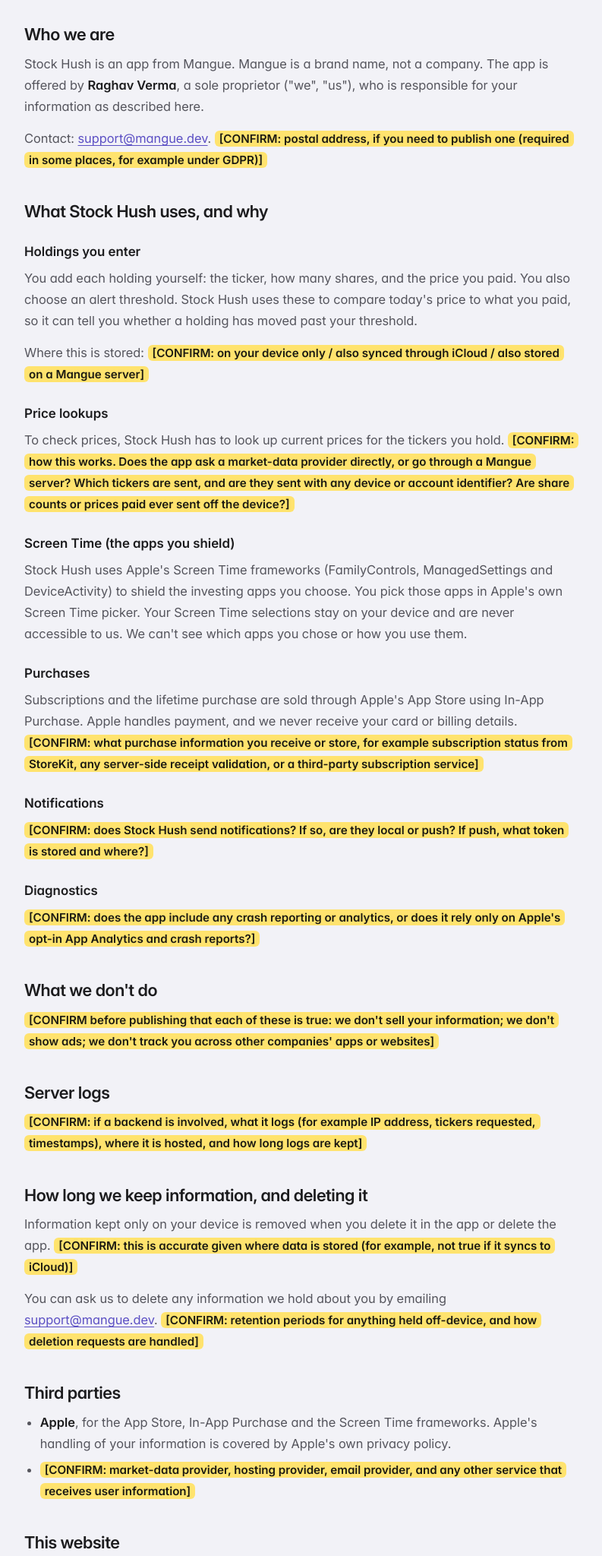
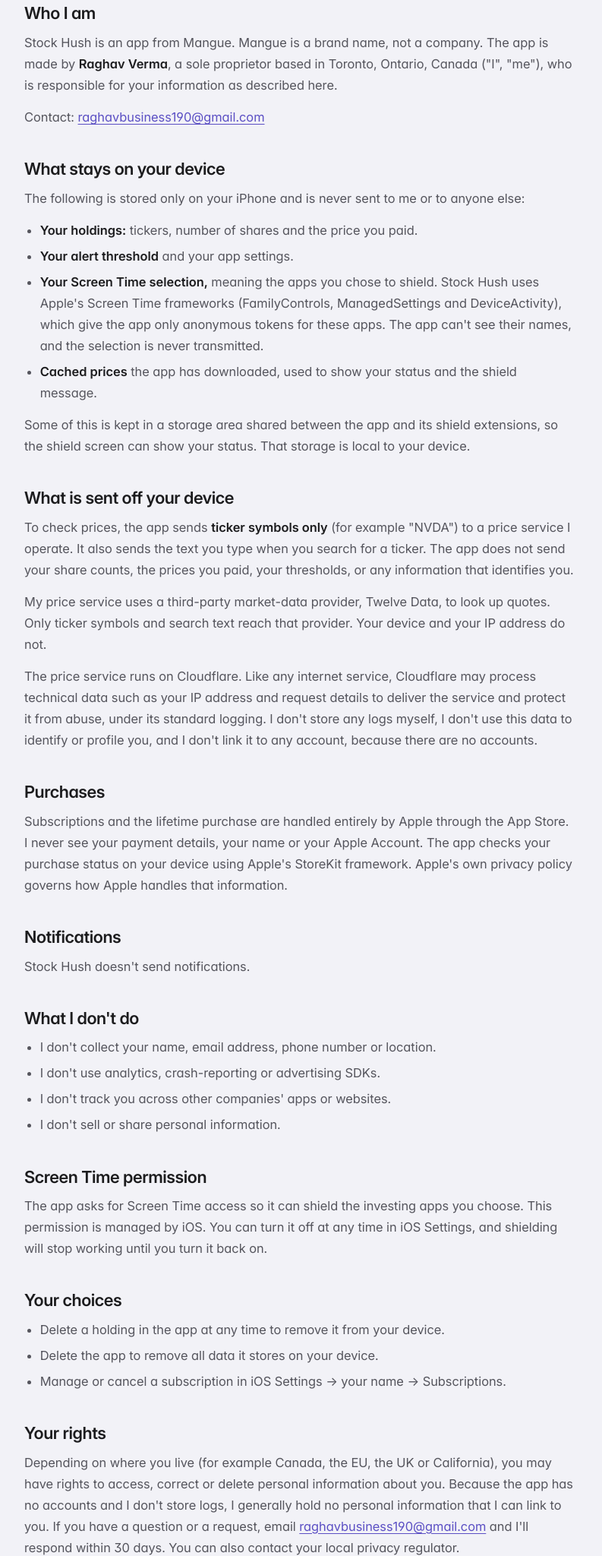
Before and after one commit to raghavverma190/mangue-site, a plain HTML site: page stockhush/privacy/index.html in a window 1280 px wide. Shown: the part 388-2436 px from the top of the page at 76% size, without its empty margins (80-873 px from the left). Drawn offline with Linux system fonts and the light colour scheme.

Commit message:
Privacy policy: replace draft with confirmed facts
Co-Authored-By: Claude Opus 5.5 <noreply@anthropic.com>

```diff
--- a/stockhush/privacy/index.html
+++ b/stockhush/privacy/index.html
@@ -4,7 +4,7 @@
   <meta charset="utf-8">
   <meta name="viewport" content="width=device-width, initial-scale=1">
   <title>Privacy Policy: Stock Hush</title>
-  <meta name="description" content="How Stock Hush, an app from Mangue, handles your information: what it uses, what stays on your device, and how to contact us.">
+  <meta name="description" content="How Stock Hush, an app from Mangue, handles your information: your holdings stay on your phone, and only ticker symbols are sent to check prices.">
   <link rel="canonical" href="https://mangue.dev/stockhush/privacy/">
   <meta name="theme-color" content="#F2F2F7" media="(prefers-color-scheme: light)">
   <meta name="theme-color" content="#161826" media="(prefers-color-scheme: dark)">
@@ -58,89 +58,69 @@
       <article class="prose">
         <p class="eyebrow">Stock Hush</p>
         <h1>Privacy Policy</h1>
-        <p class="meta">Effective date: <mark class="confirm">[CONFIRM: effective date]</mark> · Draft</p>
+        <p class="meta">Effective date: October 19, 2026 · Last updated: November 18, 2026</p>
 
         <div class="callout">
-          <p><strong>The short version.</strong> Stock Hush is meant to know as little about you as it can. The holdings you type in are yours. The apps you choose to shield are picked through Apple's Screen Time, stay on your device, and are never visible to us.</p>
+          <p><strong>The short version.</strong> There are no accounts, no analytics and no advertising. Your holdings stay on your phone. To check prices, the app sends ticker symbols only.</p>
         </div>
 
-        <h2>Who we are</h2>
-        <p>Stock Hush is an app from Mangue. Mangue is a brand name, not a company. The app is offered by <strong>Raghav Verma</strong>, a sole proprietor ("we", "us"), who is responsible for your information as described here.</p>
-        <p>Contact: <a href="mailto:support@mangue.dev">support@mangue.dev</a>. <mark class="confirm">[CONFIRM: postal address, if you need to publish one (required in some places, for example under GDPR)]</mark></p>
+        <h2>Who I am</h2>
+        <p>Stock Hush is an app from Mangue. Mangue is a brand name, not a company. The app is made by <strong>Raghav Verma</strong>, a sole proprietor based in Toronto, Ontario, Canada ("I", "me"), who is responsible for your information as described here.</p>
+        <p>Contact: <a href="mailto:raghavbusiness190@gmail.com">raghavbusiness190@gmail.com</a></p>
 
-        <h2>What Stock Hush uses, and why</h2>
+        <h2>What stays on your device</h2>
+        <p>The following is stored only on your iPhone and is never sent to me or to anyone else:</p>
+        <ul>
+          <li><strong>Your holdings:</strong> tickers, number of shares and the price you paid.</li>
+          <li><strong>Your alert threshold</strong> and your app settings.</li>
+          <li><strong>Your Screen Time selection,</strong> meaning the apps you chose to shield. Stock Hush uses Apple's Screen Time frameworks (FamilyControls, ManagedSettings and DeviceActivity), which give the app only anonymous tokens for these apps. The app can't see their names, and the selection is never transmitted.</li>
+          <li><strong>Cached prices</strong> the app has downloaded, used to show your status and the shield message.</li>
+        </ul>
+        <p>Some of this is kept in a storage area shared between the app and its shield extensions, so the shield screen can show your status. That storage is local to your device.</p>
 
-        <h3>Holdings you enter</h3>
-        <p>You add each holding yourself: the ticker, how many shares, and the price you paid. You also choose an alert threshold. Stock Hush uses these to compare today's price to what you paid, so it can tell you whether a holding has moved past your threshold.</p>
-        <p>Where this is stored: <mark class="confirm">[CONFIRM: on your device only / also synced through iCloud / also stored on a Mangue server]</mark></p>
+        <h2>What is sent off your device</h2>
+        <p>To check prices, the app sends <strong>ticker symbols only</strong> (for example "NVDA") to a price service I operate. It also sends the text you type when you search for a ticker. The app does not send your share counts, the prices you paid, your thresholds, or any information that identifies you.</p>
+        <p>My price service uses a third-party market-data provider, Twelve Data, to look up quotes. Only ticker symbols and search text reach that provider. Your device and your IP address do not.</p>
+        <p>The price service runs on Cloudflare. Like any internet service, Cloudflare may process technical data such as your IP address and request details to deliver the service and protect it from abuse, under its standard logging. I don't store any logs myself, I don't use this data to identify or profile you, and I don't link it to any account, because there are no accounts.</p>
 
-        <h3>Price lookups</h3>
-        <p>To check prices, Stock Hush has to look up current prices for the tickers you hold. <mark class="confirm">[CONFIRM: how this works. Does the app ask a market-data provider directly, or go through a Mangue server? Which tickers are sent, and are they sent with any device or account identifier? Are share counts or prices paid ever sent off the device?]</mark></p>
+        <h2>Purchases</h2>
+        <p>Subscriptions and the lifetime purchase are handled entirely by Apple through the App Store. I never see your payment details, your name or your Apple Account. The app checks your purchase status on your device using Apple's StoreKit framework. Apple's own privacy policy governs how Apple handles that information.</p>
 
-        <h3>Screen Time (the apps you shield)</h3>
-        <p>Stock Hush uses Apple's Screen Time frameworks (FamilyControls, ManagedSettings and DeviceActivity) to shield the investing apps you choose. You pick those apps in Apple's own Screen Time picker. Your Screen Time selections stay on your device and are never accessible to us. We can't see which apps you chose or how you use them.</p>
+        <h2>Notifications</h2>
+        <p>Stock Hush doesn't send notifications.</p>
 
-        <h3>Purchases</h3>
-        <p>Subscriptions and the lifetime purchase are sold through Apple's App Store using In-App Purchase. Apple handles payment, and we never receive your card or billing details. <mark class="confirm">[CONFIRM: what purchase information you receive or store, for example subscription status from StoreKit, any server-side receipt validation, or a third-party subscription service]</mark></p>
-
-        <h3>Notifications</h3>
-        <p><mark class="confirm">[CONFIRM: does Stock Hush send notifications? If so, are they local or push? If push, what token is stored and where?]</mark></p>
-
-        <h3>Diagnostics</h3>
-        <p><mark class="confirm">[CONFIRM: does the app include any crash reporting or analytics, or does it rely only on Apple's opt-in App Analytics and crash reports?]</mark></p>
-
-        <h2>What we don't do</h2>
-        <p><mark class="confirm">[CONFIRM before publishing that each of these is true: we don't sell your information; we don't show ads; we don't track you across other companies' apps or websites]</mark></p>
-
-        <h2>Server logs</h2>
-        <p><mark class="confirm">[CONFIRM: if a backend is involved, what it logs (for example IP address, tickers requested, timestamps), where it is hosted, and how long logs are kept]</mark></p>
-
-        <h2>How long we keep information, and deleting it</h2>
-        <p>Information kept only on your device is removed when you delete it in the app or delete the app. <mark class="confirm">[CONFIRM: this is accurate given where data is stored (for example, not true if it syncs to iCloud)]</mark></p>
-        <p>You can ask us to delete any information we hold about you by emailing <a href="mailto:support@mangue.dev">support@mangue.dev</a>. <mark class="confirm">[CONFIRM: retention periods for anything held off-device, and how deletion requests are handled]</mark></p>
-
-        <h2>Third parties</h2>
+        <h2>What I don't do</h2>
         <ul>
-          <li><strong>Apple</strong>, for the App Store, In-App Purchase and the Screen Time frameworks. Apple's handling of your information is covered by Apple's own privacy policy.</li>
-          <li><mark class="confirm">[CONFIRM: market-data provider, hosting provider, email provider, and any other service that receives user information]</mark></li>
+          <li>I don't collect your name, email address, phone number or location.</li>
+          <li>I don't use analytics, crash-reporting or advertising SDKs.</li>
+          <li>I don't track you across other companies' apps or websites.</li>
+          <li>I don't sell or share personal information.</li>
         </ul>
 
-        <h2>This website</h2>
-        <p>mangue.dev is a static website. It sets no cookies, uses no analytics or trackers, and loads no third-party scripts or fonts. It is hosted on GitHub Pages, and GitHub may process technical information such as your IP address to deliver and secure the site, as described in GitHub's privacy statement. If you email us, we use your message and address only to reply.</p>
+        <h2>Screen Time permission</h2>
+        <p>The app asks for Screen Time access so it can shield the investing apps you choose. This permission is managed by iOS. You can turn it off at any time in iOS Settings, and shielding will stop working until you turn it back on.</p>
+
+        <h2>Your choices</h2>
+        <ul>
+          <li>Delete a holding in the app at any time to remove it from your device.</li>
+          <li>Delete the app to remove all data it stores on your device.</li>
+          <li>Manage or cancel a subscription in iOS Settings → your name → Subscriptions.</li>
+        </ul>
 
         <h2>Your rights</h2>
-        <p>Depending on where you live (for example the EU, the UK or California), you may have the right to access, correct, delete or export your personal information, or to object to or restrict how it's used. To make a request, email <a href="mailto:support@mangue.dev">support@mangue.dev</a>. We'll respond within <mark class="confirm">[CONFIRM: response time, e.g. 30 days]</mark>. You can also complain to your local data protection authority.</p>
-        <p><mark class="confirm">[CONFIRM: if GDPR applies, the legal basis for each use, such as providing the service you asked for]</mark></p>
+        <p>Depending on where you live (for example Canada, the EU, the UK or California), you may have rights to access, correct or delete personal information about you. Because the app has no accounts and I don't store logs, I generally hold no personal information that I can link to you. If you have a question or a request, email <a href="mailto:raghavbusiness190@gmail.com">raghavbusiness190@gmail.com</a> and I'll respond within 30 days. You can also contact your local privacy regulator.</p>
 
-        <h2>Children's privacy</h2>
-        <p>Stock Hush is not directed to children under <mark class="confirm">[CONFIRM: age, e.g. 13 (or 16 in parts of the EU); match the App Store age rating]</mark>, and we don't knowingly collect personal information from them. If you think a child has given us personal information, email us and we'll delete it.</p>
+        <h2>Children</h2>
+        <p>Stock Hush is not directed at children under 13, and I don't knowingly collect information from them.</p>
+
+        <h2>This website</h2>
+        <p>mangue.dev is a static website. It sets no cookies, uses no analytics or trackers, and loads no third-party scripts or fonts. It is hosted on GitHub Pages, and GitHub may process technical information such as your IP address to deliver and secure the site, as described in GitHub's privacy statement. If you email me, I use your message and address only to reply.</p>
 
         <h2>Changes to this policy</h2>
-        <p>If we change this policy, we'll post the new version on this page and update the effective date at the top. If a change is significant, we'll also make a reasonable effort to let you know, for example in the app. <mark class="confirm">[CONFIRM: how you will notify users of material changes]</mark></p>
+        <p>If I change this policy, I'll update the date above. If a change is material, I'll say so in the app's release notes.</p>
 
         <h2>Contact</h2>
-        <p>Questions about privacy: <a href="mailto:support@mangue.dev">support@mangue.dev</a>.</p>
-
-        <section class="confirm-list" aria-labelledby="confirm-title">
-          <h2 id="confirm-title">Draft: items to confirm before publishing</h2>
-          <ol>
-            <li>effective date</li>
-            <li>postal address, if you need to publish one (required in some places, for example under GDPR)</li>
-            <li>on your device only / also synced through iCloud / also stored on a Mangue server</li>
-            <li>how this works. Does the app ask a market-data provider directly, or go through a Mangue server? Which tickers are sent, and are they sent with any device or account identifier? Are share counts or prices paid ever sent off the device?</li>
-            <li>what purchase information you receive or store, for example subscription status from StoreKit, any server-side receipt validation, or a third-party subscription service</li>
-            <li>does Stock Hush send notifications? If so, are they local or push? If push, what token is stored and where?</li>
-            <li>does the app include any crash reporting or analytics, or does it rely only on Apple's opt-in App Analytics and crash reports?</li>
-            <li>if a backend is involved, what it logs (for example IP address, tickers requested, timestamps), where it is hosted, and how long logs are kept</li>
-            <li>this is accurate given where data is stored (for example, not true if it syncs to iCloud)</li>
-            <li>retention periods for anything held off-device, and how deletion requests are handled</li>
-            <li>market-data provider, hosting provider, email provider, and any other service that receives user information</li>
-            <li>response time, e.g. 30 days</li>
-            <li>if GDPR applies, the legal basis for each use, such as providing the service you asked for</li>
-            <li>age, e.g. 13 (or 16 in parts of the EU); match the App Store age rating</li>
-            <li>how you will notify users of material changes</li>
-          </ol>
-        </section>
+        <p>Questions about this policy: <a href="mailto:raghavbusiness190@gmail.com">raghavbusiness190@gmail.com</a></p>
       </article>
     </div>
   </main>
```
